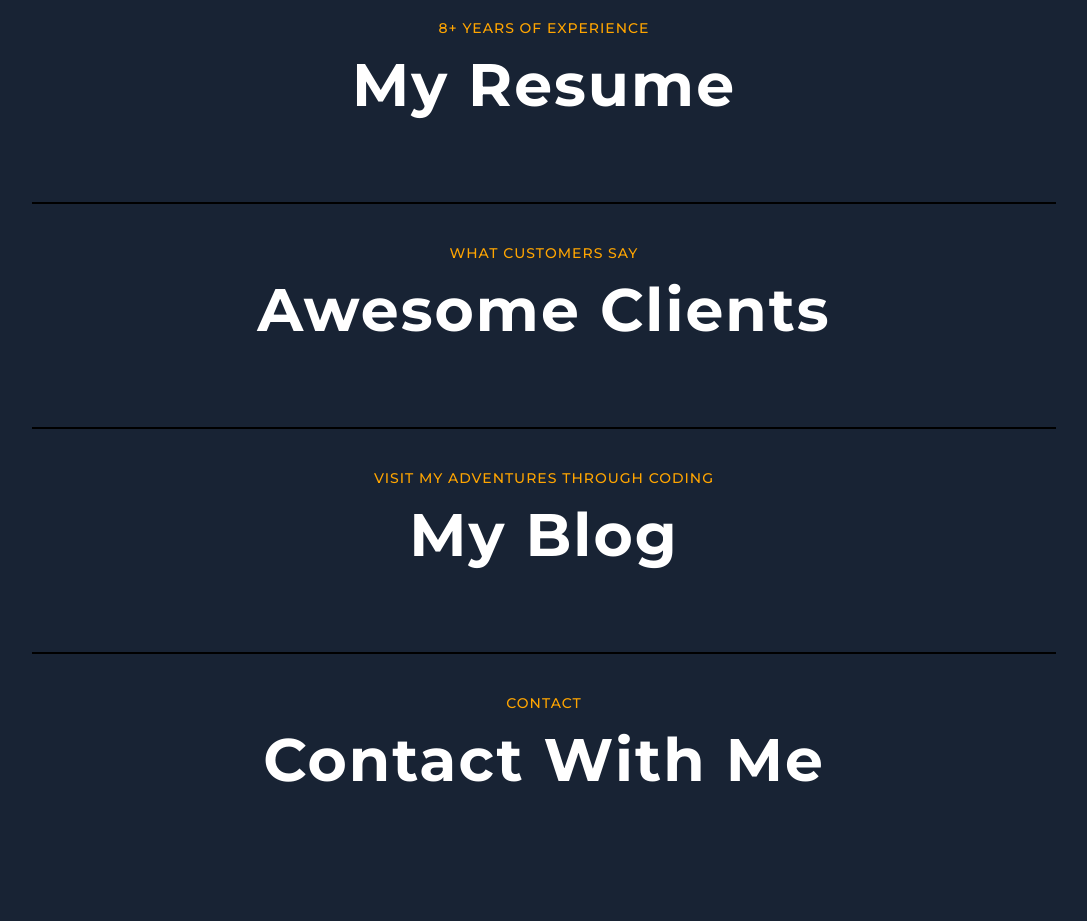
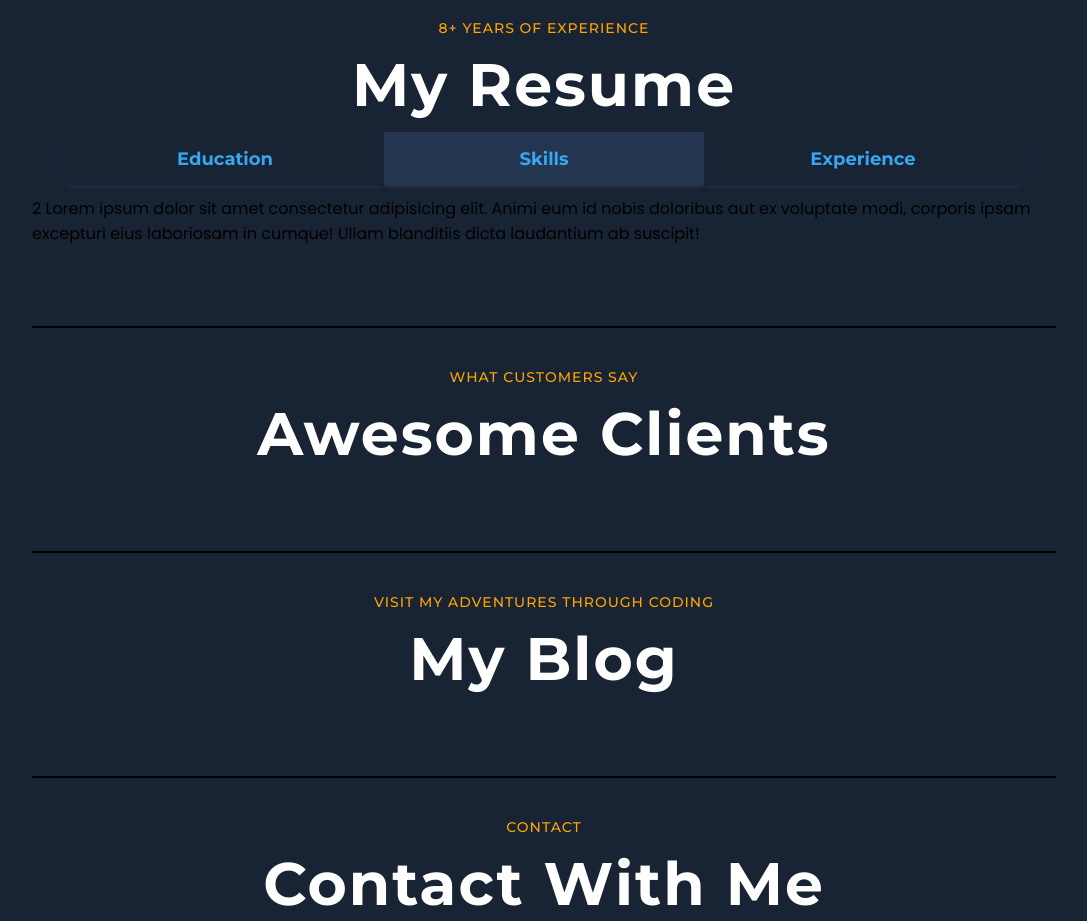
Before and after one commit to EduardWayland/eduardwayland.github.io, a website: page src/index.html in a window 1280 px wide. Shown: the part 1620-2541 px from the top of the page, without its empty margins (96-1183 px from the left). Before the commit the page ends 2417 px from the top, so only its background shows below. Drawn offline with nearby package versions, Linux system fonts and the light colour scheme; files that its build step writes are made by us from their sources.

Commit message:
Initial resume section

```diff
--- a/src/index.html
+++ b/src/index.html
@@ -144,6 +144,24 @@
             <section class="flex">
                 <span class="subtitle">8+ YEARS OF EXPERIENCE</span>
                 <span class="title">My Resume</span>
+                <div class="flex resume">
+                    <div class="categories">
+                        <button data-target="resume_div_education">Education</button>
+                        <button class="selected" data-target="resume_div_skills">Skills</button>
+                        <button data-target="resume_div_experience">Experience</button>
+                    </div>
+                    <div class="categories_frames">
+                        <div id="resume_div_education">
+                            1 Lorem ipsum dolor sit amet consectetur adipisicing elit. Nemo eos dicta itaque est odit atque rerum vel aperiam. Quisquam eum nisi beatae pariatur, aperiam tenetur atque neque reiciendis placeat aliquid!
+                        </div>
+                        <div class="visible" id="resume_div_skills">
+                            2 Lorem ipsum dolor sit amet consectetur adipisicing elit. Animi eum id nobis doloribus aut ex voluptate modi, corporis ipsam excepturi eius laboriosam in cumque! Ullam blanditiis dicta laudantium ab suscipit!
+                        </div>
+                        <div id="resume_div_experience">
+                            3 Lorem, ipsum dolor sit amet consectetur adipisicing elit. Perferendis eum temporibus illo vel ab quis, consequuntur fugiat officia labore repellat explicabo ratione quas et ullam fugit vero quod dolorum quasi!
+                        </div>
+                    </div>
+                </div>
             </section>
             <section class="flex">
                 <span class="subtitle">WHAT CUSTOMERS SAY</span>
@@ -162,4 +180,5 @@
 
     <script src="https://ajax.googleapis.com/ajax/libs/jquery/3.5.1/jquery.min.js"></script>
     <script src="/js/navbar.js"></script>
+    <script src="/js/resume.js"></script>
 </html>
--- /dev/null
+++ b/src/js/resume.js
@@ -0,0 +1,12 @@
+jQuery(function() {
+    jQuery('main section .resume .categories button').on('click', function(e) {
+        e.preventDefault();
+
+        $('main section .resume .categories button').removeClass('selected');
+        $(this).addClass('selected');
+
+        $('main section .resume .categories_frames').find('.visible').removeClass('visible');
+        var target = $(this).data('target');
+        jQuery('main section .resume .categories_frames #' + target).addClass('visible');
+    });
+});
--- a/src/sass/modules/_features.scss
+++ b/src/sass/modules/_features.scss
@@ -32,20 +32,5 @@
             stroke-linecap: round;
             stroke-linejoin: round;
         }
-        &:hover {
-            svg {
-                animation: beatz 1s linear;
-                animation-fill-mode: forwards;
-            }
-
-            @keyframes beatz {
-                from {
-                    transform: translate(0, 0);
-                }
-                to {
-                    transform: translate(50%, 0);
-                }
-            }
-        }
     }
 }
--- /dev/null
+++ b/src/sass/modules/_resume.scss
@@ -0,0 +1,63 @@
+@use '../libs/include-media' as *;
+@use '../utilities/variables' as *;
+
+.resume {
+    flex-wrap: wrap;
+    flex-direction: row;
+
+    justify-content: center;
+
+    .categories {
+        display: grid;
+        grid-template-columns: repeat(3, 20em);
+
+        button {
+            height: 3em;
+
+            color: $color-btn-text;
+            background-color: $color-bg-primary;
+
+            font-size: 18px;
+            font-weight: 700;
+            font-family: $font-secondary;
+
+            border: none;
+            border-top: 2px solid transparent;
+            border-bottom: 2px solid transparent;
+            border-radius: 0px;
+            box-shadow: 0px 3px 4px -2px $color-btn-accent;
+
+            &:hover, &.selected {
+                background-color: $color-btn-accent;
+                box-shadow: 0px 3px 4px -2px $color-btn-accent;
+                transition: background-color 500ms ease-out 50ms;
+            }
+        }
+        :first-child {
+            border-left: 2px solid transparent;
+            border-top: 2px solid transparent;
+            border-bottom: 2px solid transparent;
+            border-radius: 10px 0px 0px 10px;
+        }
+        :last-child {
+            border-right: 2px solid transparent;
+            border-top: 2px solid transparent;
+            border-bottom: 2px solid transparent;
+            border-radius: 0px 10px 10px 0px;
+        }
+    }
+    .categories_frames {
+        div:not(.visible) {
+            display: none;
+        }
+
+        .visible {
+            opacity: 1;
+            animation: fade 2s linear forwards;
+        }
+    }
+}
+@keyframes fade {
+  0%,100% { opacity: 1 }
+  50% { opacity: 0 }
+}
--- a/src/sass/style.scss
+++ b/src/sass/style.scss
@@ -8,6 +8,7 @@
 @use 'modules/header';
 @use 'modules/main';
 @use 'modules/features';
+@use 'modules/resume';
 
 .flex {
     display: flex;
```
